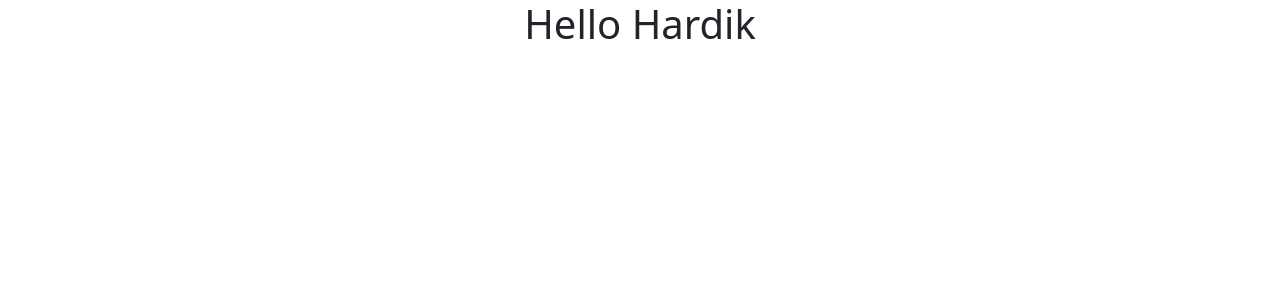
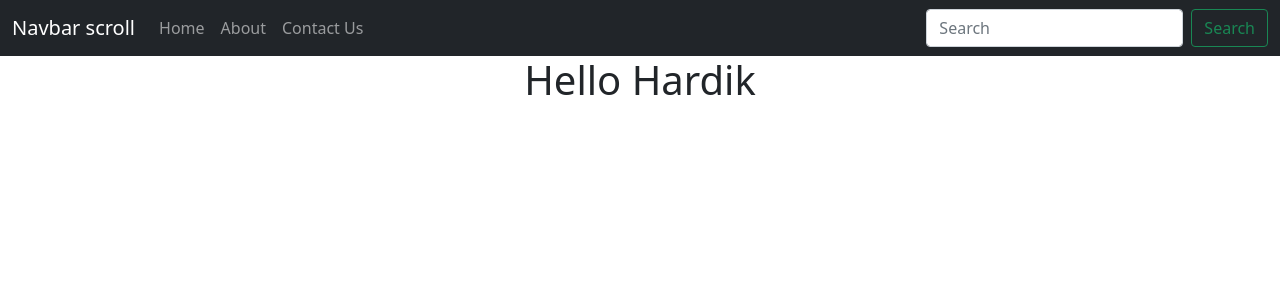
Before and after one commit to hardiknariya/learn-Django, a Django app: page / in a window 1280 px wide. Shown: the top 300 px of the page. Run offline with Django 3.2, Linux system fonts and the light colour scheme.

Commit message:
WIP - add header in templates

```diff
--- a/templates/base/base.html
+++ b/templates/base/base.html
@@ -13,6 +13,32 @@
     <meta content="" name="keywords" />
   </head>
   <body>
+    <nav class="navbar navbar-expand-lg navbar-dark bg-dark">
+      <div class="container-fluid">
+        <a class="navbar-brand" href="#">Navbar scroll</a>
+        <button class="navbar-toggler" type="button" data-bs-toggle="collapse" data-bs-target="#navbarScroll" aria-controls="navbarScroll" aria-expanded="false" aria-label="Toggle navigation">
+          <span class="navbar-toggler-icon"></span>
+        </button>
+        <div class="collapse navbar-collapse" id="navbarScroll">
+          <ul class="navbar-nav me-auto my-2 my-lg-0 navbar-nav-scroll" >
+            <li class="nav-item">
+              <a class="nav-link" href="#">Home</a>
+            </li>
+            <li class="nav-item">
+              <a class="nav-link" href="#">About</a>
+            </li>
+            <li class="nav-item">
+              <a class="nav-link">Contact Us</a>
+            </li>
+          </ul>
+          <form class="d-flex">
+            <input class="form-control me-2" type="search" placeholder="Search" aria-label="Search">
+            <button class="btn btn-outline-success" type="submit">Search</button>
+          </form>
+        </div>
+      </div>
+    </nav>
+
   {% block body %}
 
   {% endblock %}
```
